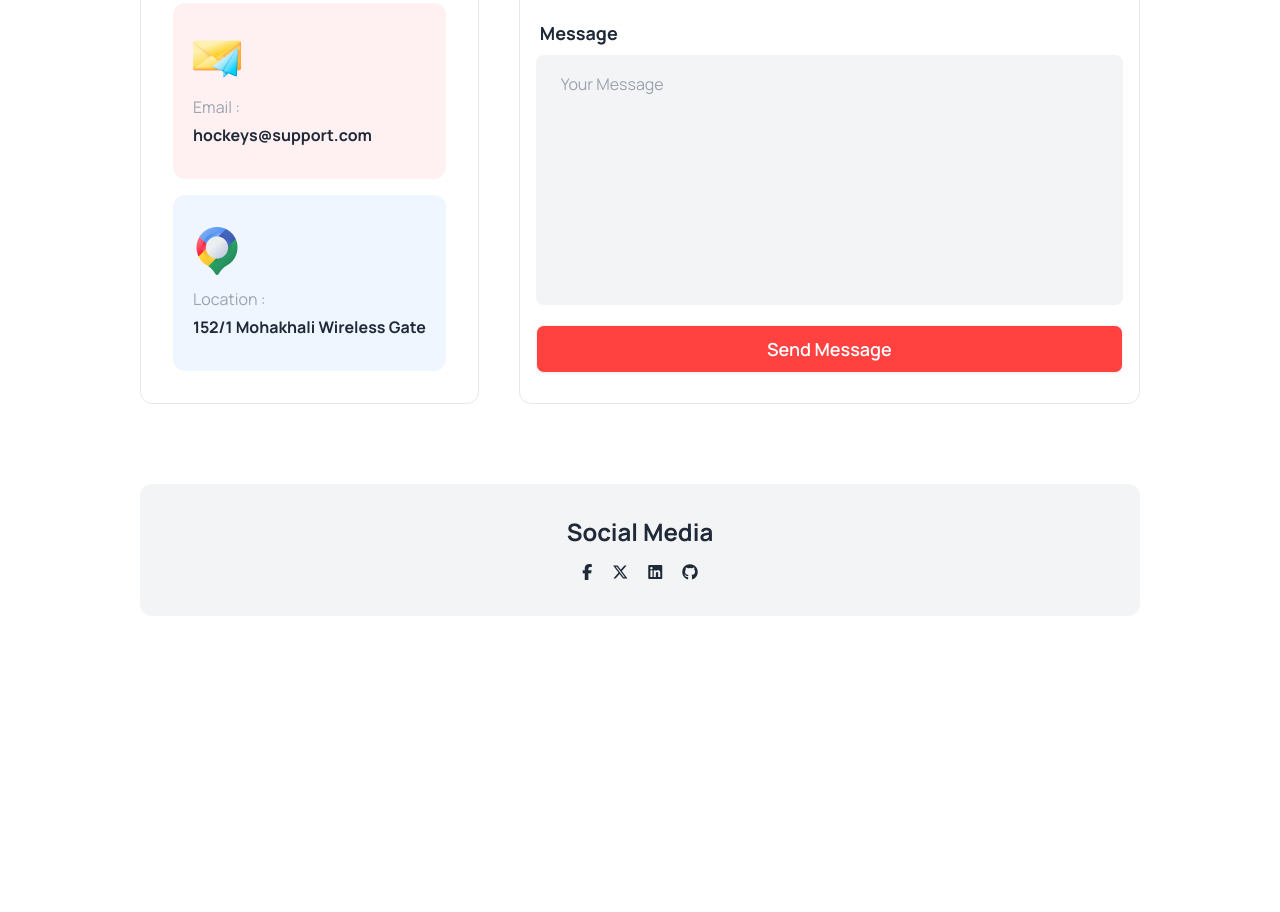
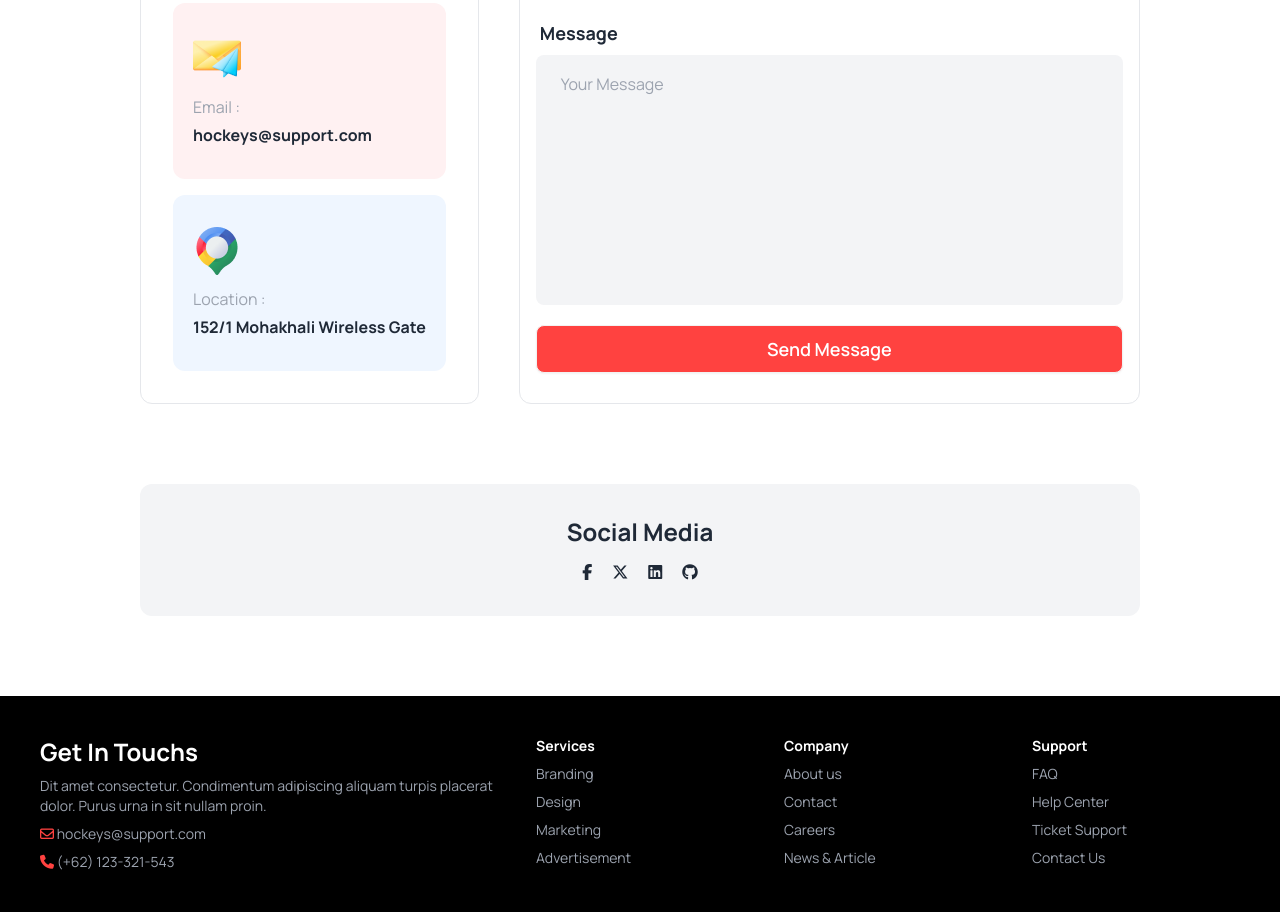
Before and after one commit to prime593/Hockey, a plain HTML site: page index.html in a window 1280 px wide. Shown: the part 3840-4752 px from the top of the page. Before the commit the page ends 4536 px from the top, so only its background shows below. Drawn offline with nearby package versions, Linux system fonts and the light colour scheme.

Commit message:
footer added

```diff
--- a/index.html
+++ b/index.html
@@ -512,7 +512,36 @@
             </div>
         </section>
     </main>
-    <footer>
+    <!-- footer -->
+    <footer class="footer bg-black text-gray-400 p-10 grid-cols-1 md:grid-cols-2 lg:grid-cols-5 grid-flow-row gap-10">
+        <aside class="col-span-1 lg:col-span-2">
+            <h3 class="text-2xl font-bold text-white">Get In Touchs</h3>
+            <p>Dit amet consectetur. Condimentum adipiscing aliquam turpis placerat dolor. Purus urna in sit nullam
+                proin. </p>
+            <p><i class="fa-regular fa-envelope text-primary-color"></i> hockeys@support.com</p>
+            <p><i class="fa-solid fa-phone text-primary-color"></i> (+62) 123-321-543</p>
+        </aside>
+        <nav>
+            <h6 class="font-bold text-white">Services</h6>
+            <a>Branding</a>
+            <a>Design</a>
+            <a>Marketing</a>
+            <a>Advertisement</a>
+        </nav>
+        <nav>
+            <h6 class="font-bold text-white">Company</h6>
+            <a>About us</a>
+            <a>Contact</a>
+            <a>Careers</a>
+            <a>News & Article</a>
+        </nav>
+        <nav>
+            <h6 class="font-bold text-white">Support</h6>
+            <a>FAQ</a>
+            <a>Help Center</a>
+            <a>Ticket Support</a>
+            <a>Contact Us</a>
+        </nav>
     </footer>
 </body>
 
```
